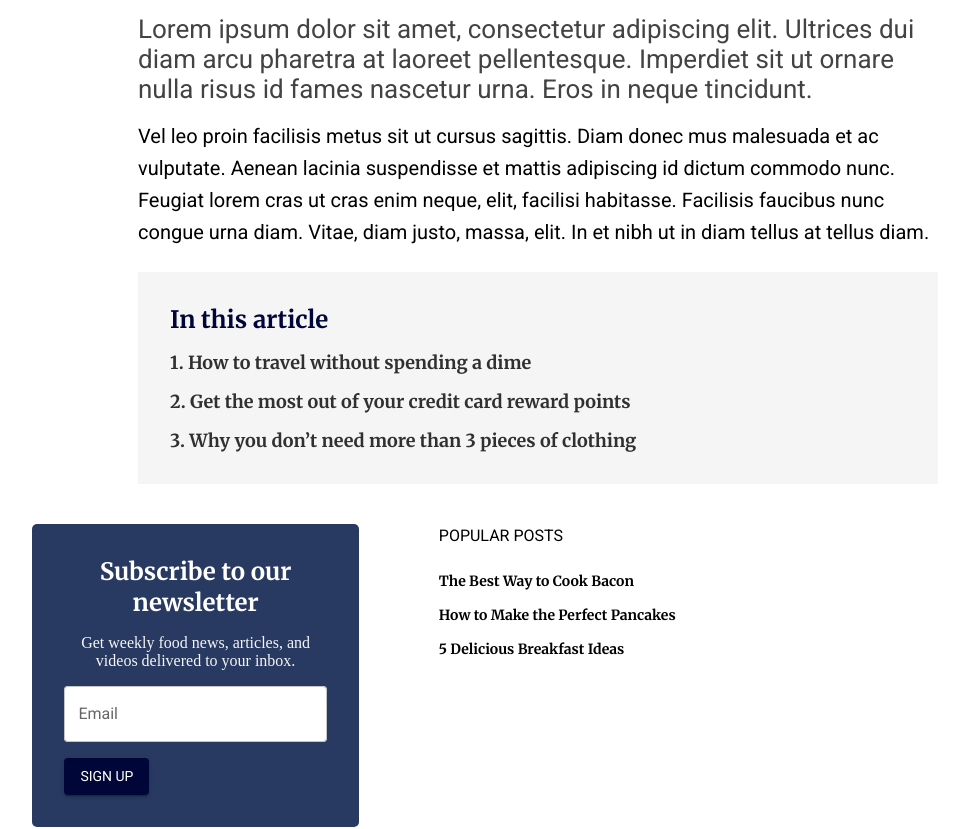
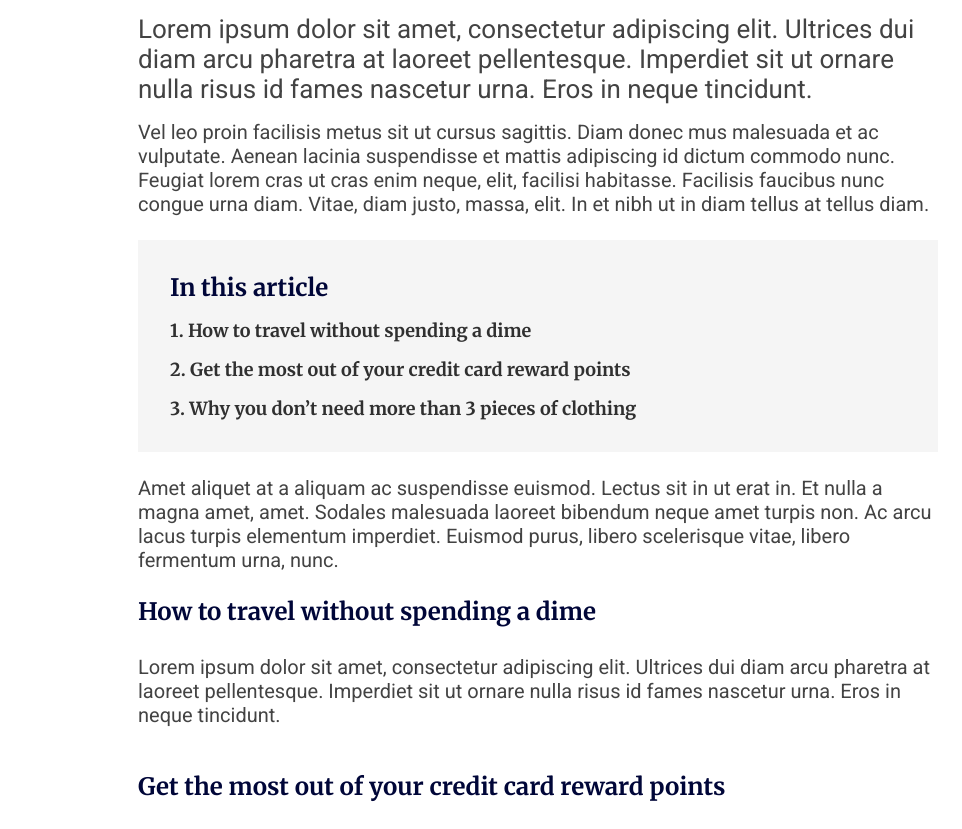
Before and after one commit to Marumo-ProG/lenny-cooks, a Next.js app: page /blogs/1 in a window 1280 px wide. Shown: the part 594-1423 px from the top of the page, without its empty margins (102-1064 px from the left). Built offline with nearby package versions, Linux system fonts and the light colour scheme; what @mui/material-nextjs would draw is missing.

Commit message:
blog content

```diff
--- /dev/null
+++ b/src/app/blogs/[slug]/component/BlogContentPart.js
@@ -0,0 +1,14 @@
+// MUI
+import Stack from "@mui/material/Stack";
+import Typography from "@mui/material/Typography";
+
+const BlogContentPart = ({ part }) => {
+    return (
+        <Stack spacing={1} id={part.id}>
+            <Typography variant="miniTitle">{part.title}</Typography>
+            <Typography variant={"blogText"} dangerouslySetInnerHTML={{ __html: part.content }} />
+        </Stack>
+    );
+};
+
+export default BlogContentPart;
--- a/src/app/blogs/[slug]/component/ContentsBlock.js
+++ b/src/app/blogs/[slug]/component/ContentsBlock.js
@@ -17,7 +17,7 @@ const ContentsBlock = ({ items }) => {
             <Typography variant="miniTitle">In this article</Typography>
 
             {items.map((item, index) => (
-                <LinkText href={item.link} key={index}>
+                <LinkText href={item.id} key={index}>
                     <Typography variant="content">
                         {index + 1}. {item.title}
                     </Typography>
--- a/src/app/blogs/[slug]/page.js
+++ b/src/app/blogs/[slug]/page.js
@@ -11,6 +11,7 @@ import Chip from "@mui/material/Chip";
 
 // Components
 import ContentsBlock from "./component/ContentsBlock";
+import BlogContentPart from "./component/BlogContentPart";
 
 // Utils
 import { Colors, PageGutter } from "@/common/constants";
@@ -33,25 +34,45 @@ const Blog = () => {
             name: "Lenny, the cook",
             image: AvatarTestImage,
         },
-        contents: [
-            {
-                title: "How to travel without spending a dime",
-                link: "#how-to-travel-without-spending",
-            },
-            {
-                title: "Get the most out of your credit card reward points",
-                link: "#get-most-credit",
-            },
-            {
-                title: "Why you don’t need more than 3 pieces of clothing",
-                link: "#why-you-dont-need-3-piece-clothing",
-            },
-        ],
+        // contents: [
+        //     {
+        //         title: "How to travel without spending a dime",
+        //         link: "#how-to-travel-without-spending",
+        //     },
+        //     {
+        //         title: "Get the most out of your credit card reward points",
+        //         link: "#get-most-credit",
+        //     },
+        //     {
+        //         title: "Why you don’t need more than 3 pieces of clothing",
+        //         link: "#why-you-dont-need-3-piece-clothing",
+        //     },
+        // ],
         sections: [
             {
                 titleVariant: "secondaryTitle",
                 title: "Lorem ipsum dolor sit amet, consectetur adipiscing elit. Ultrices dui diam arcu pharetra at laoreet pellentesque. Imperdiet sit ut ornare nulla risus id fames nascetur urna. Eros in neque tincidunt.",
                 text: "Vel leo proin facilisis metus sit ut cursus sagittis. Diam donec mus malesuada et ac vulputate. Aenean lacinia suspendisse et mattis adipiscing id dictum commodo nunc. Feugiat lorem cras ut cras enim neque, elit, facilisi habitasse. Facilisis faucibus nunc congue urna diam. Vitae, diam justo, massa, elit. In et nibh ut in diam tellus at tellus diam.",
+            },
+        ],
+        parts: [
+            {
+                id: "#how-to-travel-without-spending",
+                title: "How to travel without spending a dime",
+                content:
+                    "<p>Lorem ipsum dolor sit amet, consectetur adipiscing elit. Ultrices dui diam arcu pharetra at laoreet pellentesque. Imperdiet sit ut ornare nulla risus id fames nascetur urna. Eros in neque tincidunt.</p>",
+            },
+            {
+                id: "#get-most-credit",
+                title: "Get the most out of your credit card reward points",
+                content:
+                    "<p>Massa, libero morbi morbi sed non sed. In et neque lectus ultricies leo eros. Auctor in elementum accumsan malesuada gravida neque cursus pellentesque nunc. Dui nullam odio neque varius massa praesent. Neque, porta vel, morbi nulla at tincidunt. Neque, et ultrices duis fermentum, tincidunt sem sed. Erat accumsan dui enim nisl morbi feugiat.</p>",
+            },
+            {
+                id: "#why-you-dont-need-3-piece-clothing",
+                title: "Why you don’t need more than 3 pieces of clothing",
+                content:
+                    "<p>Massa, libero morbi morbi sed non sed. In et neque lectus ultricies leo eros. Auctor in elementum accumsan malesuada gravida neque cursus pellentesque nunc. Dui nullam odio neque varius massa praesent. Neque, porta vel, morbi nulla at tincidunt. Neque, et ultrices duis fermentum, tincidunt sem sed. Erat accumsan dui enim nisl morbi feugiat.</p>",
             },
         ],
     };
@@ -97,13 +118,19 @@ const Blog = () => {
                 {blog.sections.map((section, index) => (
                     <Stack key={index} spacing={2}>
                         <Typography variant={section.titleVariant}>{section.title}</Typography>
-                        <Typography variant="h6" sx={{ fontWeight: 400, Color: Colors.greyDark }}>
-                            {section.text}
-                        </Typography>
+                        <Typography variant="blogText">{section.text}</Typography>
                     </Stack>
                 ))}
-
-                <ContentsBlock items={blog.contents} />
+                <ContentsBlock items={blog.parts} />
+                <Typography variant="blogText">
+                    Amet aliquet at a aliquam ac suspendisse euismod. Lectus sit in ut erat in. Et
+                    nulla a magna amet, amet. Sodales malesuada laoreet bibendum neque amet turpis
+                    non. Ac arcu lacus turpis elementum imperdiet. Euismod purus, libero scelerisque
+                    vitae, libero fermentum urna, nunc.
+                </Typography>
+                {blog.parts.map((part, index) => (
+                    <BlogContentPart key={index} part={part} />
+                ))}
             </Stack>
         </Stack>
     );
--- a/src/common/theme.js
+++ b/src/common/theme.js
@@ -73,10 +73,10 @@ const theme = createTheme({
             color: Colors.content,
             fontWeight: 400,
         },
-        li: {
-            fontFamily: merriweather.style.fontFamily,
-            fontSize: "18px",
-            color: Colors.content,
+        blogText: {
+            fontFamily: roboto.style.fontFamily,
+            fontSize: "20px",
+            color: Colors.greyDark,
             fontWeight: 400,
         },
     },
```
